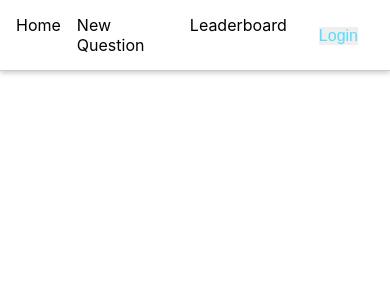
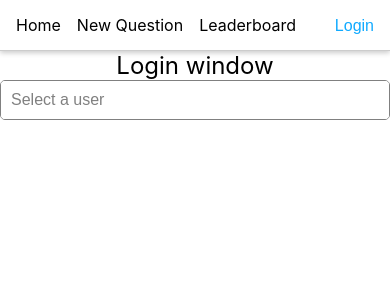
Before and after one commit to AbrahamLara/Would-You-Rather, a React (Create React App) app: page / in a window 390 px wide. Shown: the top 300 px of the page. Built offline with nearby package versions, Linux system fonts and the light colour scheme.

Commit message:
style: Created custom selector for users

```diff
--- a/src/App.css
+++ /dev/null
@@ -1,51 +0,0 @@
-nav {
-  padding-top: 15px;
-  padding-bottom: 15px;
-  border-bottom: 1px solid #ccc;
-  box-shadow: 0 2px 5px #ccc;
-  display: flex;
-  display: -webkit-flex;
-  align-items: center;
-}
-
-.menu {
-  display: flex;
-  display: -webkit-flex;
-  margin: unset;
-}
-
-.sub-menu {
-  margin-left: auto;
-}
-
-.menu-item {
-  list-style: none;
-  margin-right: 1em;
-}
-
-.menu-link {
-  color: black;
-  text-decoration: none;
-}
-
-.menu-link:hover {
-  text-decoration: underline;
-}
-
-@media (max-width: 991px) {
-  .menu {
-    padding-left: 1em;
-  }
-
-  .sub-menu {
-    padding-right: 1em;
-  }
-
-  .btn {
-    color: #5df;
-    border: 0;
-    padding: 0;
-    margin: 0;
-    font-size: 1em;
-  }
-}
--- a/src/components/App.js
+++ b/src/components/App.js
@@ -1,5 +1,6 @@
 import React, { Component } from 'react';
-import './../App.css';
+import './../style/App.css';
+import Selector from './UserSelector';
 
 class App extends Component {
   render() {
@@ -18,11 +19,15 @@ class App extends Component {
             </li>
           </ul>
           <ul className="menu sub-menu">
-            <li className="menu-item">
-              <button className="btn">Login</button>
+            <li className="menu-item no-rm">
+              <button className="btn bg-light-blue">Login</button>
             </li>
           </ul>
         </nav>
+        <div className="login-window">
+          <div className="title">Login window</div>
+          <Selector />
+        </div>
       </div>
     );
   }
--- /dev/null
+++ b/src/components/UserSelector.js
@@ -0,0 +1,64 @@
+import React, { Component } from 'react';
+import './../style/UserSelector.css'
+
+export class Selector extends Component {
+	state = {
+		toggled: false,
+	}
+
+	handleToggle = () => {
+		this.setState((currState) => ({
+			toggled: !currState.toggled,
+		}));
+	}
+
+	handleClick = (value) => {
+		this.setState({
+			toggled: false,
+			value: value,
+		});
+	}
+
+	render () {
+		const { toggled, value } = this.state;
+
+		return (
+			<div className="custom-select">
+				<button
+					className={"btn custom-select-display"+(value ? ' text-black' : '')}
+					onClick={this.handleToggle}
+				>
+					{value || 'Select a user'}
+				</button>
+				<div className={"custom-options-group"+(toggled || ' hidden')}>
+					<div className="custom-option" onClick={() => this.handleClick('sarahedo')}>
+						<img
+							className="user-image"
+							alt="profile-pic"
+							src="https://randomuser.me/api/portraits/women/18.jpg"
+						/>
+						<span className="user-name">Sarah Edo</span>
+					</div>
+					<div className="custom-option" onClick={() => this.handleClick('tylermcginnis')}>
+						<img
+							className="user-image"
+							alt="profile-pic"
+							src="https://randomuser.me/api/portraits/men/36.jpg"
+						/>
+						<span className="user-name">Tyler McGinnis</span>
+					</div>
+					<div className="custom-option" onClick={() => this.handleClick('johndoe')}>
+						<img
+							className="user-image"
+							alt="profile-pic"
+							src="https://randomuser.me/api/portraits/men/89.jpg"
+						/>
+						<span className="user-name">John Doe</span>
+					</div>
+				</div>
+			</div>
+		);
+	}
+}
+
+export default Selector;
--- /dev/null
+++ b/src/style/App.css
@@ -0,0 +1,89 @@
+nav {
+  padding-top: 15px;
+  padding-bottom: 15px;
+  border-bottom: 1px solid #ccc;
+  box-shadow: 0 2px 5px #ccc;
+  display: flex;
+  display: -webkit-flex;
+  align-items: center;
+}
+
+.menu {
+  display: flex;
+  display: -webkit-flex;
+  margin: unset;
+}
+
+.sub-menu {
+  margin-left: auto;
+  padding-left: 0;
+  padding-right: 40px;
+  -webkit-padding-right: 40px;
+}
+
+.no-rm {
+  margin-right: 0 !important;
+}
+
+.menu-item {
+  list-style: none;
+  margin-right: 1em;
+}
+
+.menu-link {
+  color: black;
+  text-decoration: none;
+}
+
+.menu-link:hover {
+  text-decoration: underline;
+}
+
+.btn {
+  background-color: white;
+  border: 0;
+  padding: 0;
+  margin: 0;
+  font-size: 1em;
+}
+
+.bg-light-blue {
+  color: #1af;
+}
+
+@media (max-width: 550px) {
+  .menu {
+    padding-left: 1em;
+  }
+
+  .sub-menu {
+    padding-right: 1em;
+  }
+}
+
+.login-window {
+  width: calc(30% - 3em);
+  margin: auto;
+}
+
+.title {
+  width: fit-content;
+  margin:  auto;
+  font-size: 1.5em;
+}
+
+.user-image {
+  width: 60px;
+  border-radius: 30px;
+}
+
+.user-name {
+  font-size: 1.2em;
+  margin-left: 10px;
+}
+
+@media (max-width: 550px) {
+  .login-window {
+    width: 100%;
+  }
+}
--- /dev/null
+++ b/src/style/UserSelector.css
@@ -0,0 +1,39 @@
+.custom-select {
+  position: relative;
+  border: 1px solid gray;
+  border-radius: 5px;
+  overflow: hidden;
+}
+
+.custom-select-display {
+  color: gray;
+  cursor: pointer;
+  width: 100%;
+  text-align: start;
+  padding: 10px;
+}
+
+.custom-options-group {
+  padding-top: 10px;
+}
+
+.custom-option {
+  display: flex;
+  align-items: center;
+  padding-top: 5px;
+  padding-bottom: 5px;
+  padding-left: 10px;
+}
+
+.custom-option:hover {
+  background-color: lightgray;
+  cursor: pointer;
+}
+
+.hidden {
+  display: none;
+}
+
+.text-black {
+  color: black;
+}
```
Also changed, not shown: src/components/Option.js (added, +20 -0 lines).
